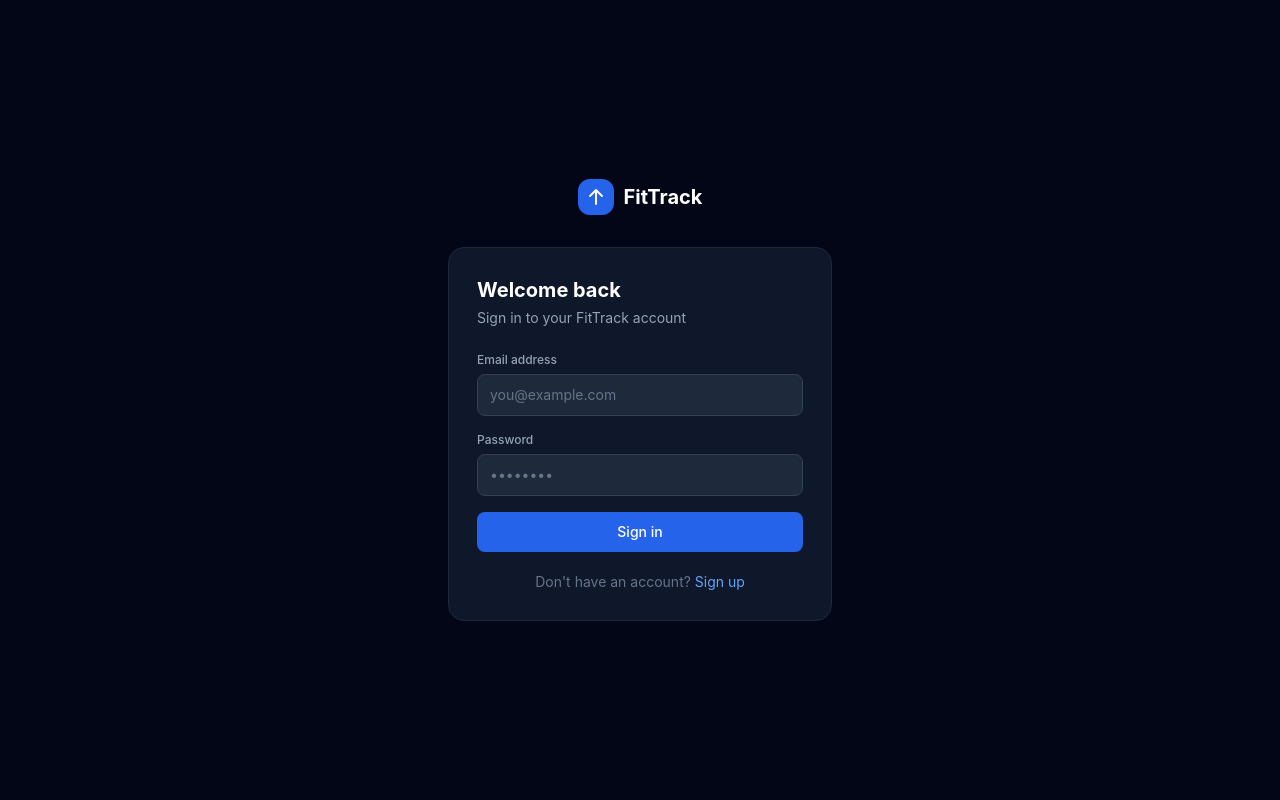
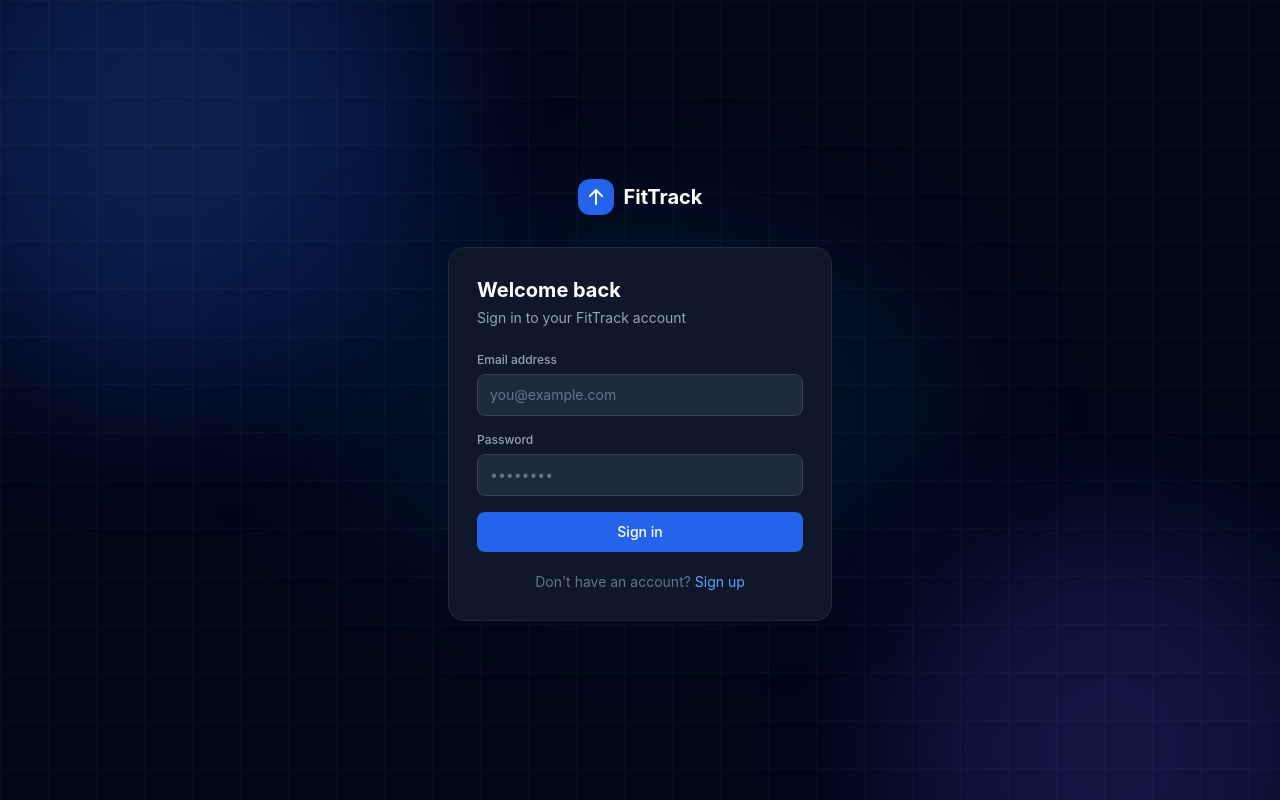
Before and after one commit to EmalSahari/fitness, a Next.js app: page /auth/login in a window 1280 px wide. Built offline with nearby package versions, Linux system fonts and the light colour scheme; no server answers.

Commit message:
Add aurora background to auth pages

```diff
--- a/app/auth/check-email/page.tsx
+++ b/app/auth/check-email/page.tsx
@@ -3,6 +3,7 @@
 import Link from 'next/link';
 import { useState } from 'react';
 import { createClient } from '@/lib/supabase/client';
+import AuthBackground from '@/components/AuthBackground';
 
 export default function CheckEmailPage() {
   const [resent, setResent] = useState(false);
@@ -17,7 +18,7 @@ export default function CheckEmailPage() {
   }
 
   return (
-    <div className="min-h-screen bg-slate-950 flex items-center justify-center p-4">
+    <AuthBackground>
       <div className="w-full max-w-sm">
         {/* Logo */}
         <div className="flex items-center gap-2.5 justify-center mb-8">
@@ -67,6 +68,6 @@ export default function CheckEmailPage() {
           </Link>
         </div>
       </div>
-    </div>
+    </AuthBackground>
   );
 }
--- a/app/auth/login/page.tsx
+++ b/app/auth/login/page.tsx
@@ -4,6 +4,7 @@ import { useState } from 'react';
 import Link from 'next/link';
 import { useRouter } from 'next/navigation';
 import { createClient } from '@/lib/supabase/client';
+import AuthBackground from '@/components/AuthBackground';
 
 export default function LoginPage() {
   const [email, setEmail] = useState('');
@@ -37,7 +38,7 @@ export default function LoginPage() {
   }
 
   return (
-    <div className="min-h-screen bg-slate-950 flex items-center justify-center p-4">
+    <AuthBackground>
       <div className="w-full max-w-sm">
         {/* Logo */}
         <div className="flex items-center gap-2.5 justify-center mb-8">
@@ -107,6 +108,6 @@ export default function LoginPage() {
           </p>
         </div>
       </div>
-    </div>
+    </AuthBackground>
   );
 }
--- a/app/auth/signup/page.tsx
+++ b/app/auth/signup/page.tsx
@@ -4,6 +4,7 @@ import { useState } from 'react';
 import Link from 'next/link';
 import { useRouter } from 'next/navigation';
 import { createClient } from '@/lib/supabase/client';
+import AuthBackground from '@/components/AuthBackground';
 
 export default function SignupPage() {
   const [email, setEmail] = useState('');
@@ -52,7 +53,7 @@ export default function SignupPage() {
   }
 
   return (
-    <div className="min-h-screen bg-slate-950 flex items-center justify-center p-4">
+    <AuthBackground>
       <div className="w-full max-w-sm">
         {/* Logo */}
         <div className="flex items-center gap-2.5 justify-center mb-8">
@@ -128,6 +129,6 @@ export default function SignupPage() {
           By creating an account you agree that we may use your data to improve the service.
         </p>
       </div>
-    </div>
+    </AuthBackground>
   );
 }
--- a/app/globals.css
+++ b/app/globals.css
@@ -34,6 +34,26 @@ body {
   animation: progressFill 0.6s ease-out forwards;
 }
 
+/* Aurora background animations */
+@keyframes aurora-1 {
+  0%, 100% { transform: translate(0, 0) scale(1); }
+  33%       { transform: translate(60px, -40px) scale(1.1); }
+  66%       { transform: translate(-30px, 60px) scale(0.95); }
+}
+@keyframes aurora-2 {
+  0%, 100% { transform: translate(0, 0) scale(1); }
+  33%       { transform: translate(-80px, 40px) scale(1.05); }
+  66%       { transform: translate(50px, -60px) scale(1.1); }
+}
+@keyframes aurora-3 {
+  0%, 100% { transform: translate(-50%, -50%) scale(1); }
+  50%       { transform: translate(-50%, -50%) scale(1.15); }
+}
+
+.animate-aurora-1 { animation: aurora-1 12s ease-in-out infinite; }
+.animate-aurora-2 { animation: aurora-2 15s ease-in-out infinite; }
+.animate-aurora-3 { animation: aurora-3 10s ease-in-out infinite; }
+
 /* Chat bubble entrance */
 @keyframes slideUp {
   from { opacity: 0; transform: translateY(8px); }
--- /dev/null
+++ b/components/AuthBackground.tsx
@@ -0,0 +1,36 @@
+'use client';
+
+export default function AuthBackground({ children }: { children: React.ReactNode }) {
+  return (
+    <div className="relative min-h-screen bg-slate-950 flex items-center justify-center p-4 overflow-hidden">
+      {/* Aurora blobs */}
+      <div className="pointer-events-none absolute inset-0 overflow-hidden">
+        <div
+          className="absolute -top-40 -left-40 w-[600px] h-[600px] rounded-full opacity-25 blur-3xl animate-aurora-1"
+          style={{ background: 'radial-gradient(circle, #3b82f6 0%, #1d4ed8 50%, transparent 70%)' }}
+        />
+        <div
+          className="absolute -bottom-40 -right-40 w-[500px] h-[500px] rounded-full opacity-20 blur-3xl animate-aurora-2"
+          style={{ background: 'radial-gradient(circle, #6366f1 0%, #4f46e5 50%, transparent 70%)' }}
+        />
+        <div
+          className="absolute top-1/2 left-1/2 -translate-x-1/2 -translate-y-1/2 w-[700px] h-[400px] rounded-full opacity-10 blur-3xl animate-aurora-3"
+          style={{ background: 'radial-gradient(ellipse, #0ea5e9 0%, #0284c7 40%, transparent 70%)' }}
+        />
+        {/* Grid overlay */}
+        <div
+          className="absolute inset-0 opacity-[0.03]"
+          style={{
+            backgroundImage: 'linear-gradient(#e2e8f0 1px, transparent 1px), linear-gradient(90deg, #e2e8f0 1px, transparent 1px)',
+            backgroundSize: '48px 48px',
+          }}
+        />
+      </div>
+
+      {/* Content */}
+      <div className="relative z-10 w-full flex items-center justify-center">
+        {children}
+      </div>
+    </div>
+  );
+}
```
